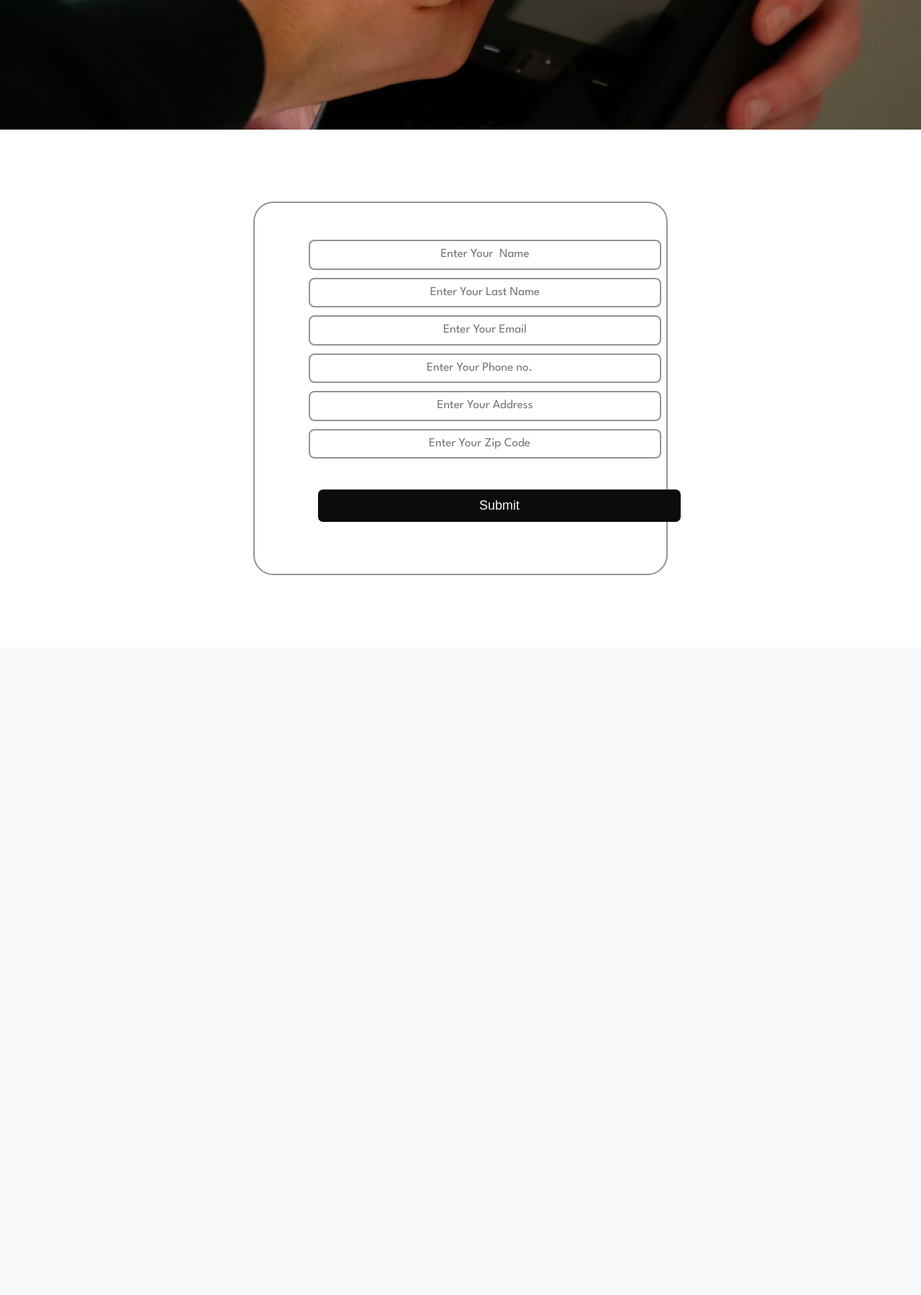
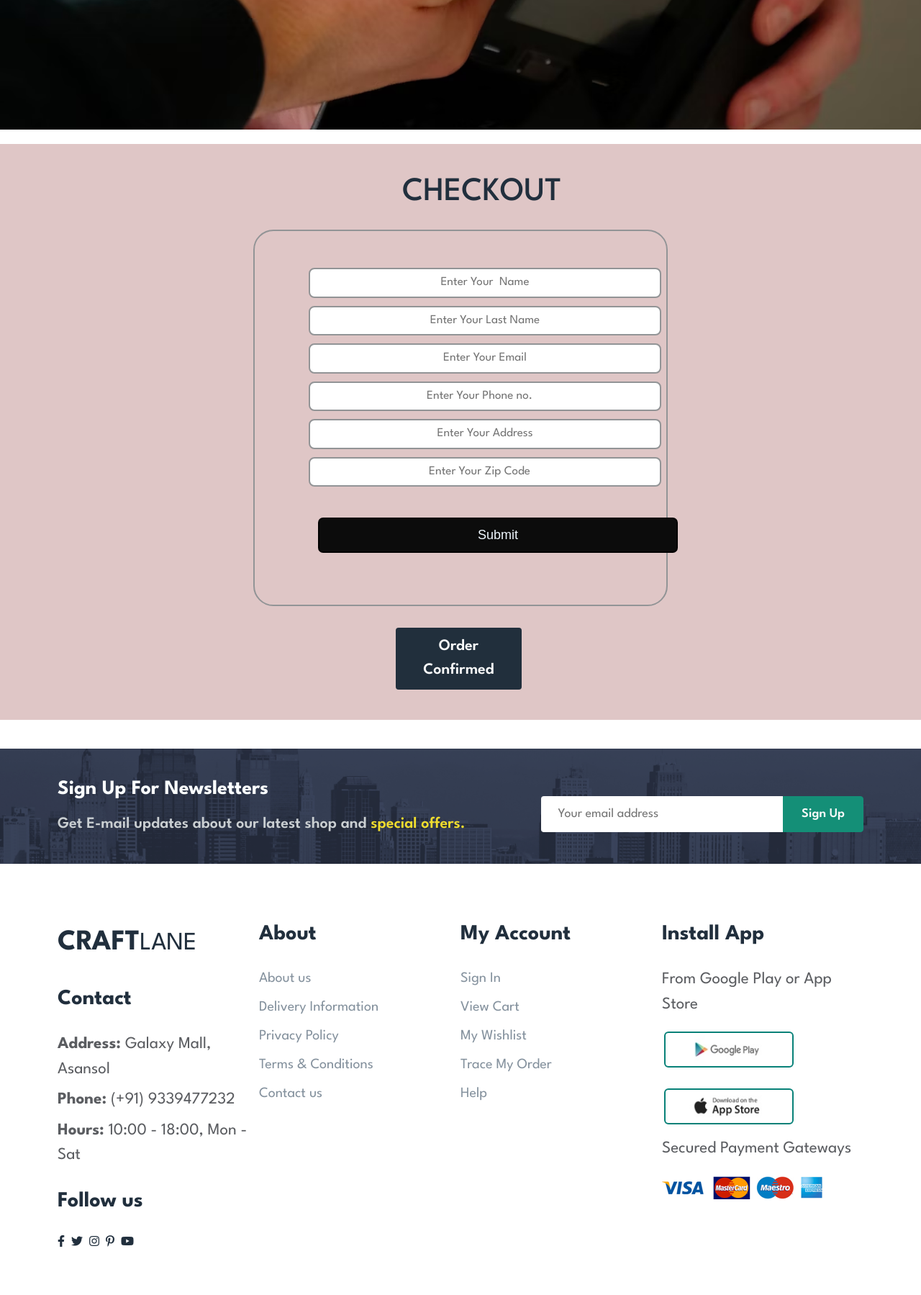
Before and after one commit to poulami003/Craftlane_website, a PHP site: page /checkout.html in a window 1280 px wide. Shown: the part 598-2397 px from the top of the page at 72% size. Before the commit the page ends 1397 px from the top, so only its background shows below. Run offline with PHP 8.4, Linux system fonts and the light colour scheme; some libraries are stand-ins or nearby versions; some web fonts are replaced.

Commit message:
forth update

```diff
--- a/checkout.html
+++ b/checkout.html
@@ -86,16 +86,16 @@
 
     <!-- // Sign Up Form  -->
     <section class="checkout-part section-m1">
-        <h2></h2>
+        <h2>CHECKOUT</h2>
         <div class="container">
             <form method="POST" action="checkout.php" name="form" onsubmit="return validateForm()">
                 <div class="textbox">
-                    <input type="text" placeholder="Enter Your  Name" name="ffirst" value=""
+                    <input type="text" placeholder="Enter Your  Name" name="firstname" value=""
                         onkeypress="return /[a-zA-Z]/i.test(event.key)" required>
                 </div>
 
                 <div class="textbox">
-                    <input type="text" placeholder="Enter Your Last Name" name="flast" value=""
+                    <input type="text" placeholder="Enter Your Last Name" name="lastname" value=""
                         onkeypress="return /[a-zA-Z]/i.test(event.key)" required>
                 </div>
 
@@ -122,16 +122,84 @@
 
 
                 <div class="btn submit">
-                    <input name="submit" value="Submit" type="submit">
+                    <input name="submit" value="Submit" type="submit" >
                 </div>
+
             </form>
         </div>
 
-        <!-- <div class="checkout">
+        <div class="checkout">
             <a href="order.html"><button>Order Confirmed</button></a>
 
-        </div> -->
+        </div>
     </section>
+
+
+    <section id="newsletter" class="section-p1 section-m1">
+        <div class="newstext">
+            <h4>Sign Up For Newsletters</h4>
+            <p>Get E-mail updates about our latest shop and <span>special offers.</span></p>
+        </div>
+        <div class="form">
+            <input type="text" placeholder="Your email address">
+            <button>Sign Up</button>
+        </div>
+    </section>
+
+
+    <footer class="section-p1">
+        <div class="col">
+            <a class="craft" href="index.html"> <strong>CRAFT</strong>LANE</a>
+            <h4>Contact</h4>
+            <p><strong>Address: </strong>Galaxy Mall, Asansol</p>
+            <p><strong>Phone: </strong>(+91) 9339477232</p>
+            <p><strong>Hours: </strong>10:00 - 18:00, Mon - Sat</p>
+            <div class="follow">
+                <h4>Follow us</h4>
+                <div class="icon">
+                    <i class="fab fa-facebook-f"></i>
+                    <i class="fab fa-twitter"></i>
+                    <i class="fab fa-instagram"></i>
+                    <i class="fab fa-pinterest-p"></i>
+                    <i class="fab fa-youtube"></i>
+                </div>
+            </div>
+
+        </div>
+
+        <div class="col">
+            <h4>About</h4>
+            <a href="About.html">About us</a>
+            <a href="#">Delivery Information</a>
+            <a href="#">Privacy Policy</a>
+            <a href="#">Terms & Conditions</a>
+            <a href="Contact.html">Contact us</a>
+        </div>
+
+        <div class="col">
+            <h4>My Account</h4>
+            <a href="SignPage.html">Sign In</a>
+            <a href="Cart.html">View Cart</a>
+            <a href="#">My Wishlist</a>
+            <a href="#">Trace My Order</a>
+            <a href="#">Help</a>
+        </div>
+
+        <div class="col install">
+            <h4>Install App</h4>
+            <p>From Google Play or App Store</p>
+            <div class="row">
+                <img src="images/pay/play.jpg" alt="error">
+                <img src="images/pay/app.jpg" alt="error">
+            </div>
+            <p>Secured Payment Gateways</p>
+            <img src="images/pay/pay.png" alt="error">
+
+        </div>
+
+
+    </footer>
+
     <!-- ---------------- -->
 
 
--- a/checkout.php
+++ b/checkout.php
@@ -2,8 +2,8 @@
 
 $con=mysqli_connect('localhost:3306','root','','CRAFTLANE');
 
-$firstname=$_POST['ffirst'];
-$firstname=$_POST['flast'];
+$firstname=$_POST['firstname'];
+$lastname=$_POST['lastname'];
 $email=$_POST['email'];
 $phone=$_POST['phone'];
 $address=$_POST['address'];
@@ -11,7 +11,7 @@ $phone=$_POST['zip'];
 
 
 
-$sql="INSERT INTO `checkout`(`id`,`ffirst`,`flast`,`email`,`phone`,`address`,`zip`) VALUES (0,'$firstname','$lastname','$email','$phone','$address','$zip')";
+$sql="INSERT INTO `checkout`(`id`,`firstname`,`lastname`,`email`,`phone`,`address`,`zip`) VALUES (0,'$firstname','$lastname','$email','$phone','$address','$zip')";
 $result = mysqli_query($con,$sql);
 
 if(isset($_POST['submit'])){
--- a/css/ckeckout.css
+++ b/css/ckeckout.css
@@ -157,20 +157,31 @@ body {
 
 }
 
-/* .checkout-part {
+.checkout-part {
     background-color: #dfc6c6;
-    height: 700px;
+    height: 800px;
+    align-items: center;
+    justify-content: center;
+    margin: 20px 0px;
 
-} */
+}
 
-
+.checkout-part h2 {
+    display: block;
+    margin: auto;
+    width: 15%;
+    padding: 15px;
+    padding-top: 40px;
+    font-family: 'League Spartan', sans-serif;
+    color:#212F3D;
+}
 
 
 .container {
     display: block;
     align-items: center;
     border: 2px solid #929496;
-    margin: 100px auto;
+    margin: 10px auto;
     padding: 40px 75px;
     width: 45%;
     border-radius: 28px;
@@ -202,12 +213,12 @@ body {
     font-size: 18px;
     padding: 9px 25px;
     border-radius: 7px;
-    border: none;
+    border: 2px solid black;
     background-color: rgb(12, 12, 12);
     color: aliceblue;
     font-family: 'Ubuntu', sans-serif;
     display: block;
-    width: 504px;
+    width: 500px;
 }
 
 .submit input:hover {
@@ -218,10 +229,10 @@ body {
 
 }
 
-/* .checkout {
+.checkout {
     display: block;
-    width: 30%;
-    margin: 10px auto;
+    width: 14%;
+    margin: 20px auto;
     padding: 10px 0;
 }
 
@@ -243,4 +254,151 @@ body {
     cursor: pointer;
     color: #212F3C;
     background-color: transparent
-} */
+}
+
+
+#newsletter {
+    display: flex;
+    justify-content: space-between;
+    flex-wrap: wrap;
+    align-items: center;
+    background-image: url("../images/pay/banner.png");
+    background-repeat: no-repeat;
+    height: 20vh;
+    width: 100%;
+    background-position: center;
+    background-size: cover;
+    /* background-color: #0d2e83; */
+
+}
+
+#newsletter h4 {
+    font-size: 28px;
+    font-weight: 700;
+    color: #fbffff;
+}
+
+#newsletter p {
+    font-size: 22px;
+    font-weight: 600;
+    color: #CACFD2;
+}
+
+#newsletter p span {
+
+    color: #f1dd2e;
+}
+
+#newsletter input {
+    height: 3.125rem;
+    padding: 0 1.25em;
+    font-size: 18px;
+    width: 100%;
+    border: 1px solid transparent;
+    border-radius: 4px;
+    outline: none;
+    color: #9ea7af;
+    border-top-right-radius: 0;
+    border-bottom-right-radius: 0;
+}
+
+#newsletter .form {
+    display: flex;
+    width: 40%;
+}
+
+#newsletter button {
+    font-size: 18px;
+    font-weight: 600;
+    padding: 10px 25px;
+    color: #F8F9F9;
+    background-color: #148F77;
+    cursor: pointer;
+    border: 1px solid #148F77;
+    border-radius: 4px;
+    outline: none;
+    transition: 0.2s;
+    white-space: nowrap;
+    border-top-left-radius: 0;
+    border-bottom-left-radius: 0;
+}
+
+
+footer {
+    display: flex;
+    flex-wrap: wrap;
+    justify-content: space-between;
+}
+
+footer .col {
+    display: flex;
+    flex-direction: column;
+    align-items: flex-start;
+    margin-bottom: 20px;
+}
+
+.craft strong {
+    font-size: 40px;
+}
+
+.craft {
+    font-size: 35px;
+    margin-bottom: 30px;
+    color: #212F3D;
+}
+
+footer h4 {
+    font-size: 30px;
+    padding-bottom: 20px;
+    font-weight: bold;
+    color: #212F3D;
+}
+
+footer p {
+    font-size: 23px;
+    margin: 0 0 8px 0;
+    color: #5b5d61;
+}
+
+footer a {
+    font-size: 20px;
+    text-decoration: none;
+    color: #85929E;
+    margin-bottom: 10px;
+}
+
+footer .follow {
+    margin-top: 20px;
+}
+
+footer .follow h4 {
+    color: #212F3D;
+}
+
+footer .follow i {
+    color: #212F3D;
+    padding-right: 5px;
+    cursor: pointer;
+}
+
+footer .install .row img {
+    width: 180px;
+    height: 50px;
+    border: 2px solid #088178;
+    border-radius: 6px;
+    cursor: pointer;
+    margin-left: 15px;
+
+
+}
+
+footer .install img {
+    margin: 12px 0 17px 0;
+
+}
+
+footer .follow i:hover,
+footer a:hover {
+
+    color: #138D75;
+}
--- a/css/order.css
+++ b/css/order.css
@@ -132,7 +132,7 @@ body {
 }
 
 #orderContainer {
-    font-family: 'Lato', sans-serif;
+    font-family: 'League Spartan', sans-serif;
     width: 80%;
     padding-top: 250px;
     padding-bottom: 150px;
@@ -147,7 +147,8 @@ body {
 }
 
 #aboutCheck p {
-    font-weight: 100;
+    font-size: 20px;
+    font-weight: 400;
     letter-spacing: 1px;
 }
 
--- a/index.html
+++ b/index.html
@@ -19,7 +19,7 @@
     <nav class="navbar navbar-expand-lg navbar-light bg-light">
         <div class="container-fluid ">
             <div>
-                <a class="navbar-brand craft active" href="index.html"><strong>CRAFT</strong>LANE</a>
+                <a class="navbar-brand craft " href="index.html"><strong>CRAFT</strong>LANE</a>
             </div>
             <button class="navbar-toggler" type="button" data-bs-toggle="collapse"
                 data-bs-target="#navbarSupportedContent" aria-controls="navbarSupportedContent" aria-expanded="false"
@@ -75,6 +75,9 @@
 
 
     </div>
+
+
+
 
 
     <section id="newsletter" class="section-p1 section-m1">
```
Also changed, not shown: SignPage.html (+12 -14 lines), css/SignPage.css (+30 -14 lines), css/index.css (+17 -0 lines), login.php (+5 -5 lines), picture/img10.jpg (added), picture/img11.jpeg (added), 1 other file.
